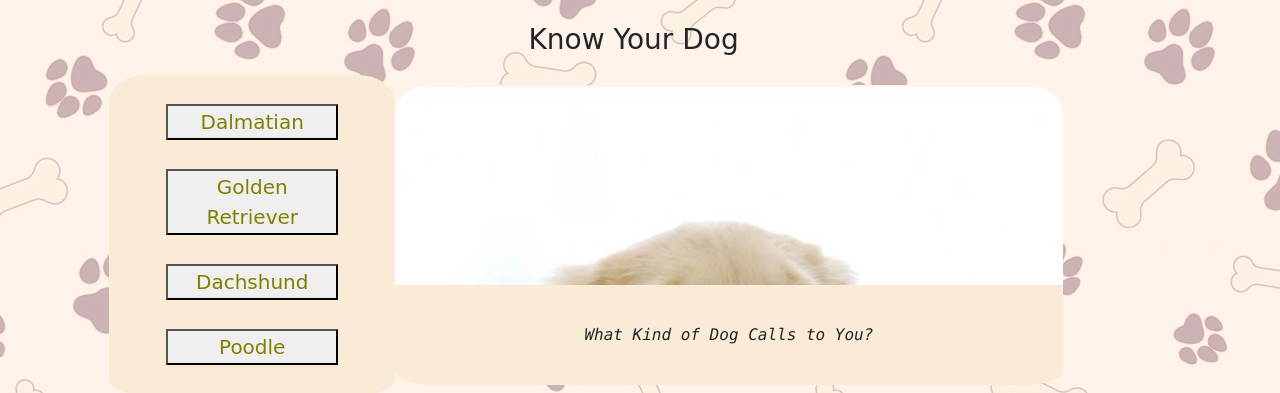
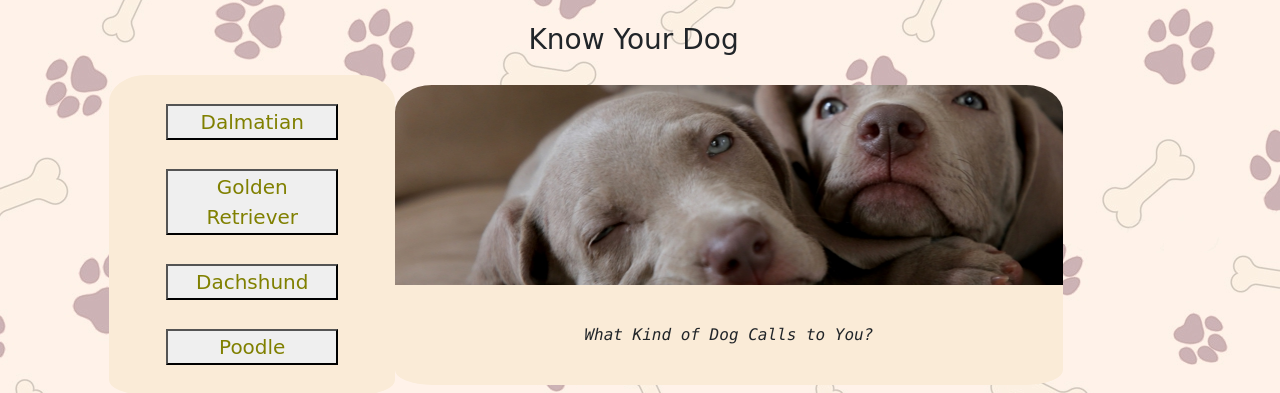
Before and after one commit to laponte16/Puppies-Care, a plain HTML site: page breed.html in a window 1280 px wide. Shown: the part 179-572 px from the top of the page. Drawn offline with nearby package versions, Linux system fonts and the light colour scheme.

Commit message:
Update styles.css

```diff
--- a/styles.css
+++ b/styles.css
@@ -145,7 +145,9 @@ body{
     align-content: center;
 
     background-color: antiquewhite;
-    background-image: url(Images/dog_header.jpg);
+    background-image: url(../Images/banner-vet-2.jpg);
+    background-repeat: no-repeat;
+    background-size: cover;
 
     border-top-left-radius: 37px 27px;
     border-top-right-radius: 37px 27px;
```
